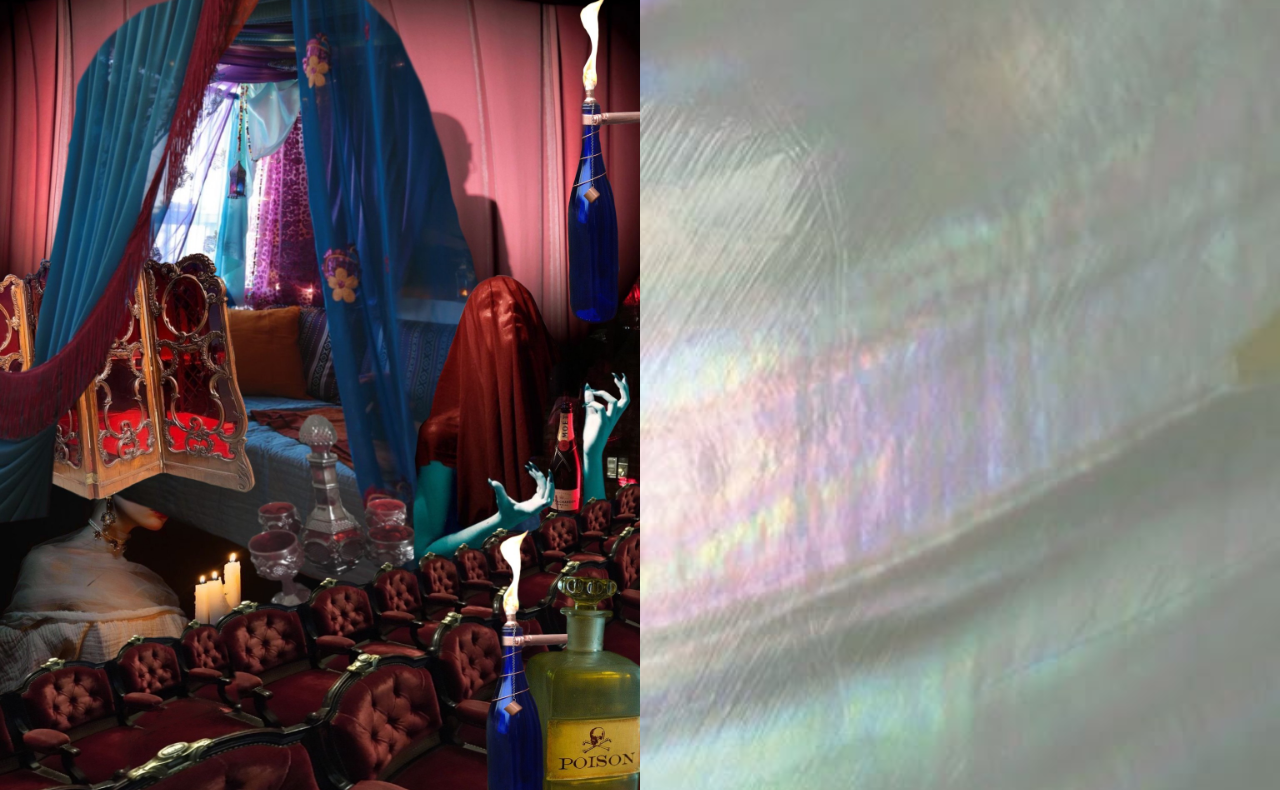
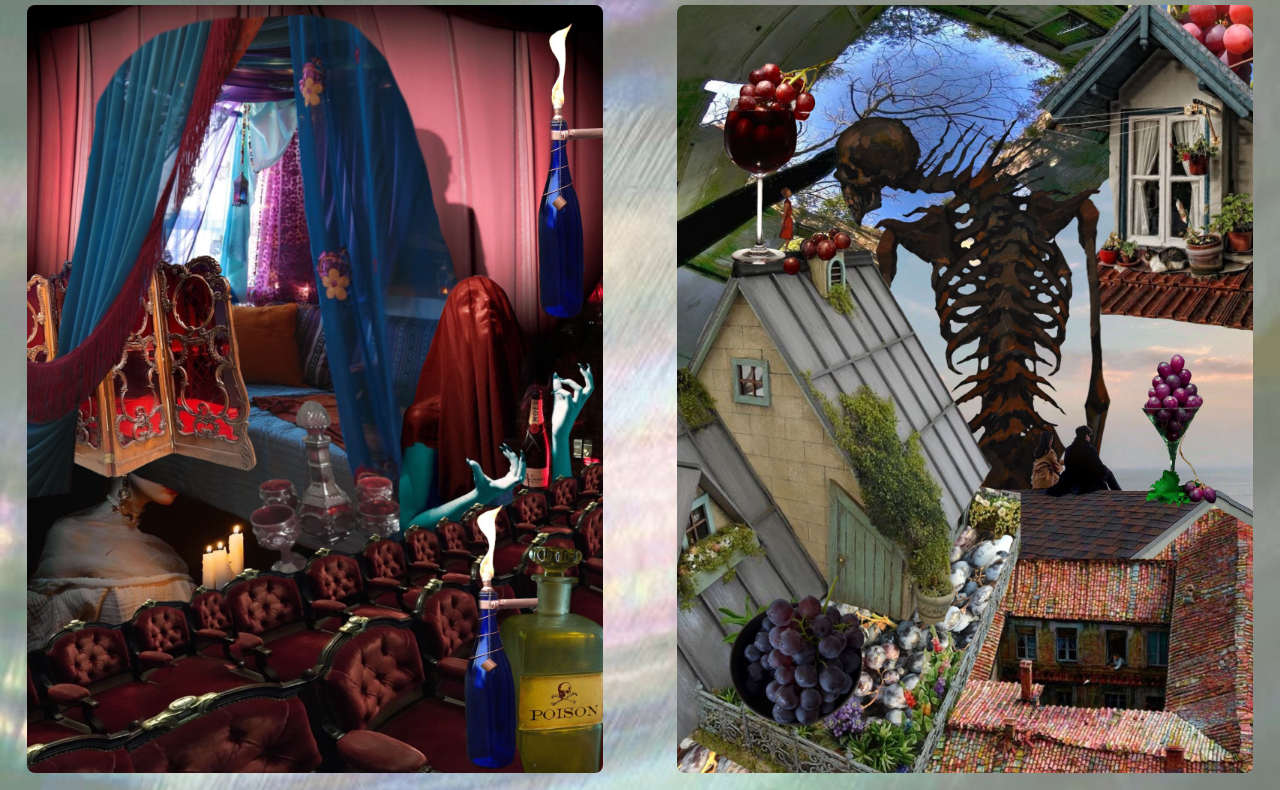
Before and after one commit to lmart29/portfoLEO, a plain HTML site: page IndulgenceProductionDesign.html in a window 1280 px wide. Shown: the part 93-883 px from the top of the page. Drawn offline with Linux system fonts and the light colour scheme.

Commit message:
Update IndulgenceProductionDesign.html

```diff
--- a/IndulgenceProductionDesign.html
+++ b/IndulgenceProductionDesign.html
@@ -5,21 +5,55 @@
     <meta name="viewport" content="width=device-width, initial-scale=1.0">
     <link rel="stylesheet" href="css/Fonts.css">
     <title>Production Design for Indulgence</title>
+    <style>
+        /* Center all text and media */
+        body {
+            text-align: center;
+            font-family: sans-serif;
+        }
+
+        h2 {
+            font-size: 2.5rem;
+            margin-bottom: 20px;
+        }
+
+        .image-container {
+            display: flex;
+            justify-content: center;
+            flex-wrap: wrap; /* Ensures images wrap to the next line on smaller screens */
+            gap: 20px; /* Adds space between images */
+            margin-bottom: 20px; /* Adds space below the images */
+        }
+
+        img {
+            display: block;
+            margin: 0 auto; /* Centers the images */
+            max-width: 45vw; /* Ensures images don't get too big */
+            height: auto;
+            border-radius: 8px; /* Optional: adds rounded corners */
+        }
+
+        p {
+            font-size: 1.2rem;
+            line-height: 1.6;
+            max-width: 700px; /* Optional: restricts paragraph width for readability */
+            margin: 0 auto;
+        }
+    </style>
 </head>
 <body>
 
 <h2>Production Design Work</h2>
 
-<div>
-    <img src="assets/indulgence1.jpeg" style="width: 50vw; height: auto;">
-    <img src="assets/indulgence2.jpeg" style="width: 50vw; height: auto;">
-    <img src="assets/indulgence3.jpeg" style="width: 50vw; height: auto;">
-    <img src="assets/indulgence4.jpeg" style="width: 50vw; height: auto;">
-    <img src="assets/indulgence5.jpeg" style="width: 50vw; height: auto;">
+<div class="image-container">
+    <img src="assets/indulgence1.jpeg" alt="Indulgence Production Image 1">
+    <img src="assets/indulgence2.jpeg" alt="Indulgence Production Image 2">
+    <img src="assets/indulgence3.jpeg" alt="Indulgence Production Image 3">
+    <img src="assets/indulgence4.jpeg" alt="Indulgence Production Image 4">
+    <img src="assets/indulgence5.jpeg" alt="Indulgence Production Image 5">
 </div>
 
-<p>Production Designer for “Indulgence” (2023), produced by Mount Productions.
-Directed by Cory Griffin-Fiorella.</p>
+<p>Production Designer for “Indulgence” (2023), produced by Mount Productions. Directed by Cory Griffin-Fiorella.</p>
 
 </body>
 </html>
```
